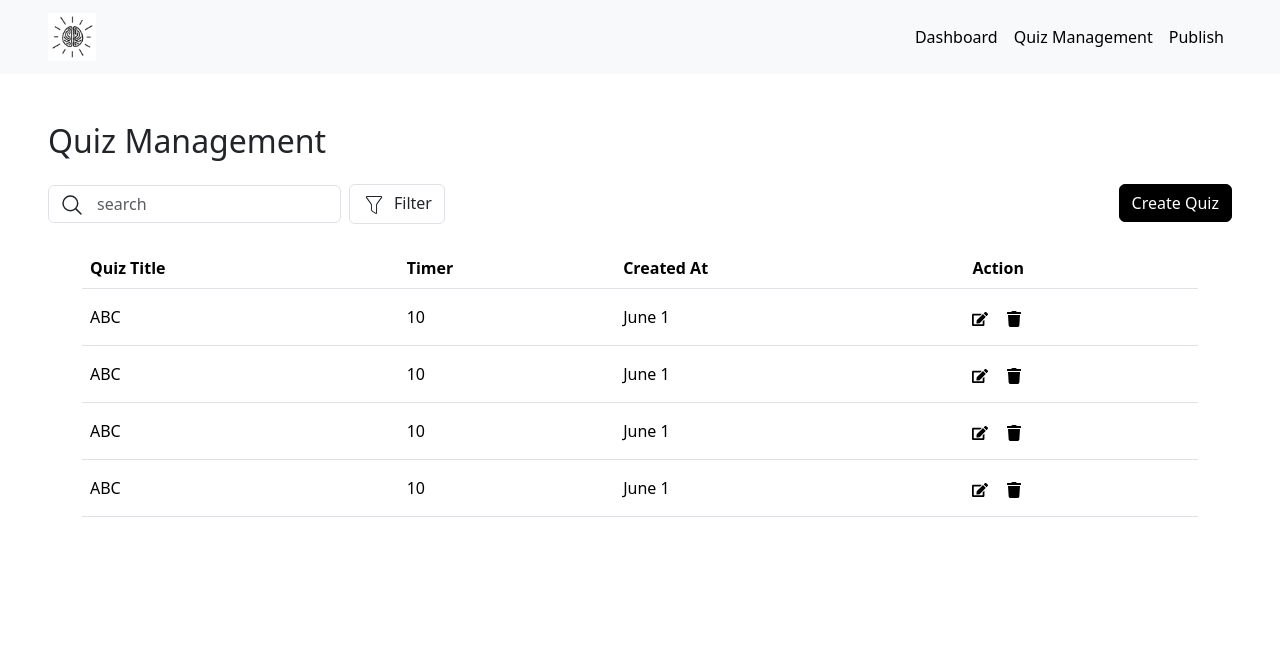
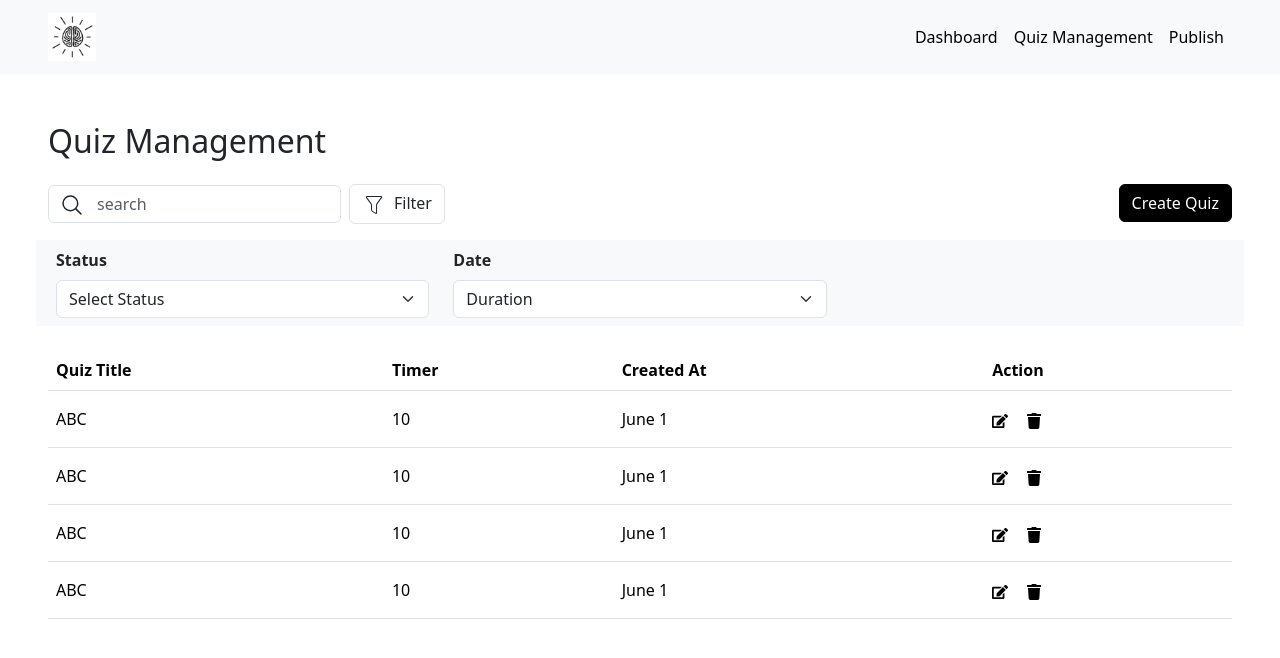
Before and after one commit to roja-cherry/innovator_quiz, a React (Vite) app: page /admin/quiz-management in a window 1280 px wide. Shown: the top 658 px of the page. Built offline with nearby package versions, Linux system fonts and the light colour scheme.

Commit message:
filters added ui

```diff
--- a/src/components/quiz-management/QuizFilter.jsx
+++ b/src/components/quiz-management/QuizFilter.jsx
@@ -32,19 +32,29 @@ const QuizFilter = ({ filters, handleFilterChange }) => {
           <option value="CREATED" selected={filters["status"] === "CREATED"}>
             Created
           </option>
+          <option value="COMPLETED" selected={filters["status"] === "COMPLETED"}>
+            Created
+          </option>
         </select>
       </div>
-      {/* <div className="col-md-4">
-        <select className="form-select" aria-label="Default select example">
+      <div className="col-md-4">
+        <label htmlFor="date" className="form-label">
+          Date
+        </label>
+        <select
+          className="form-select"
+          name="date"
+          aria-label="Default select example"
+          onChange={(e) => {
+            handleFilterChange("date", e.target?.value);
+          }}
+        >
           <option selected>Duration</option>
-          <option value="10">Below 10 mins</option>
-          <option value="20">Below 20 mins</option>
-          <option value="30">Below 30 mins</option>
-          <option value="40">Below 40 mins</option>
-          <option value="50">Below 50 mins</option>
-          <option value="60">Below 60 mins</option>
+          <option value="1">Last 1 month</option>
+          <option value="3">Last 3 month</option>
+          <option value="6">Last 6 month</option>
         </select>
-      </div> */}
+      </div>
       {/* <div className="col-md-4">
         <div className="form-control">
           <DatePicker
--- a/src/components/quiz-management/QuizManagementTable.jsx
+++ b/src/components/quiz-management/QuizManagementTable.jsx
@@ -30,7 +30,7 @@ const QuizManagementTable = () => {
   ]);
 
   return (
-    <div className="container mt-4">
+    <div className="mt-4">
       <table className="table">
         <thead>
           <tr>
--- a/src/pages/admin/quiz-management/QuizManagement.jsx
+++ b/src/pages/admin/quiz-management/QuizManagement.jsx
@@ -1,10 +1,10 @@
 import React, { useState } from "react";
 import { IoSearchOutline } from "react-icons/io5";
-import "./QuizManagement.scss"
+import "./QuizManagement.scss";
 import QuizManagementTable from "../../../components/quiz-management/QuizManagementTable";
 import { CiFilter } from "react-icons/ci";
 import { Link } from "react-router-dom";
-
+import QuizFilter from "../../../components/quiz-management/QuizFilter";
 
 const QuizManagement = () => {
   const [showFilter, setShowFilter] = useState(true);
@@ -46,6 +46,12 @@ const QuizManagement = () => {
             </Link>
           </div>
         </div>
+        {showFilter && (
+          <QuizFilter
+            filters={filters}
+            handleFilterChange={handleFilterChange}
+          />
+        )}
         <QuizManagementTable />
       </div>
     </section>
```
